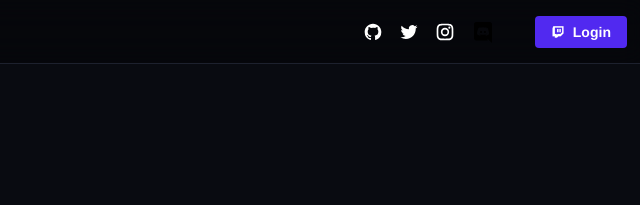
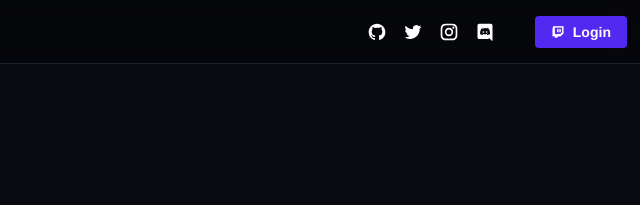
Before and after one commit to Streali/Landing, an Astro site: page / in a window 1280 px wide. Shown: the top 205 px of the page, 629-1269 px from the left. Built offline with nearby package versions, Linux system fonts and the light colour scheme; Astro itself is replaced by a stand-in of ours; a web font is replaced by a local one.

Commit message:
feat(header): fix discord icon

```diff
--- a/src/components/Header.astro
+++ b/src/components/Header.astro
@@ -45,11 +45,11 @@
 					<svg
 						xmlns='http://www.w3.org/2000/svg'
 						viewBox='0 0 24 24'
-						width='24'
-						height='24'
+						width='20'
+						height='20'
 						><path fill='none' d='M0 0h24v24H0z'></path><path
 							d='M10.076 11c.6 0 1.086.45 1.075 1 0 .55-.474 1-1.075 1C9.486 13 9 12.55 9 12s.475-1 1.076-1zm3.848 0c.601 0 1.076.45 1.076 1s-.475 1-1.076 1c-.59 0-1.075-.45-1.075-1s.474-1 1.075-1zm4.967-9C20.054 2 21 2.966 21 4.163V23l-2.211-1.995-1.245-1.176-1.317-1.25.546 1.943H5.109C3.946 20.522 3 19.556 3 18.359V4.163C3 2.966 3.946 2 5.109 2H18.89zm-3.97 13.713c2.273-.073 3.148-1.596 3.148-1.596 0-3.381-1.482-6.122-1.482-6.122-1.48-1.133-2.89-1.102-2.89-1.102l-.144.168c1.749.546 2.561 1.334 2.561 1.334a8.263 8.263 0 0 0-3.096-1.008 8.527 8.527 0 0 0-2.077.02c-.062 0-.114.011-.175.021-.36.032-1.235.168-2.335.662-.38.178-.607.305-.607.305s.854-.83 2.705-1.376l-.103-.126s-1.409-.031-2.89 1.103c0 0-1.481 2.74-1.481 6.121 0 0 .864 1.522 3.137 1.596 0 0 .38-.472.69-.871-1.307-.4-1.8-1.24-1.8-1.24s.102.074.287.179c.01.01.02.021.041.031.031.022.062.032.093.053.257.147.514.262.75.357.422.168.926.336 1.513.452a7.06 7.06 0 0 0 2.664.01 6.666 6.666 0 0 0 1.491-.451c.36-.137.761-.337 1.183-.62 0 0-.514.861-1.862 1.25.309.399.68.85.68.85z'
-						></path>
+							fill='rgba(255,255,255,1)'></path>
 					</svg>
 				</a>
 			</div>
```
